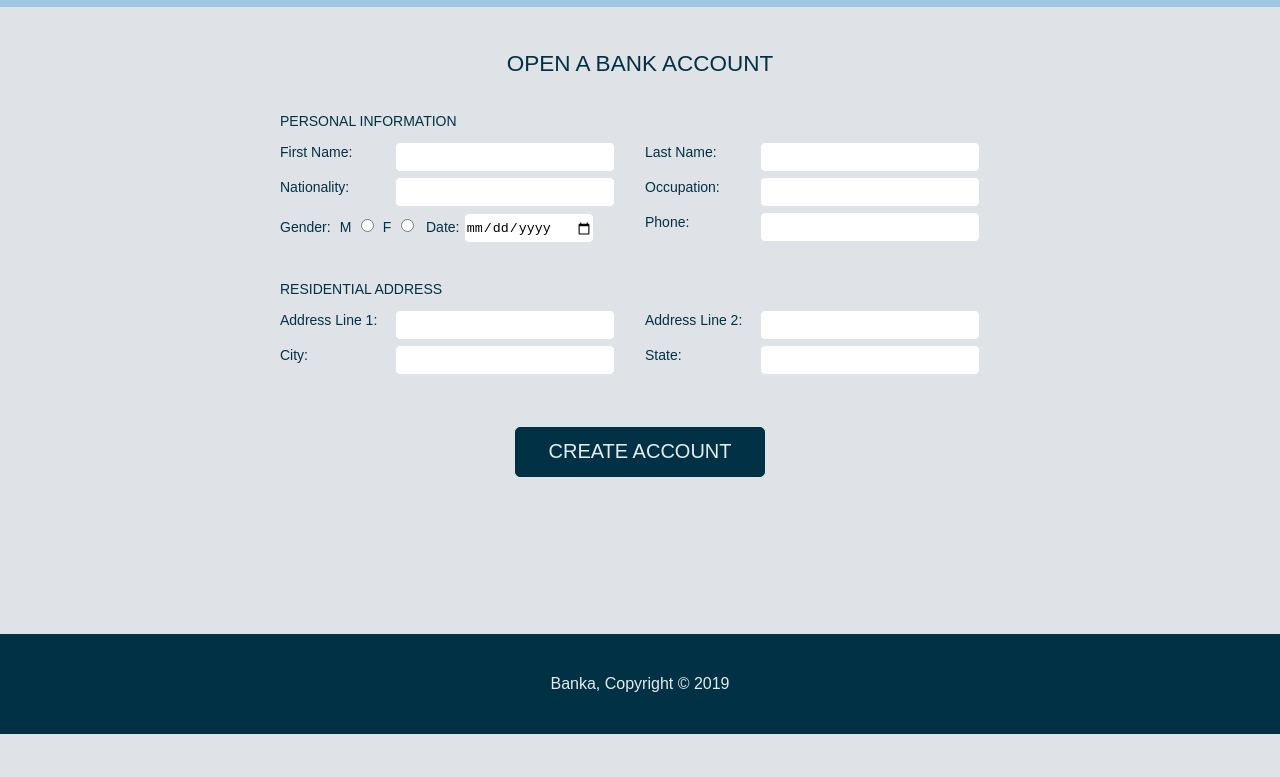
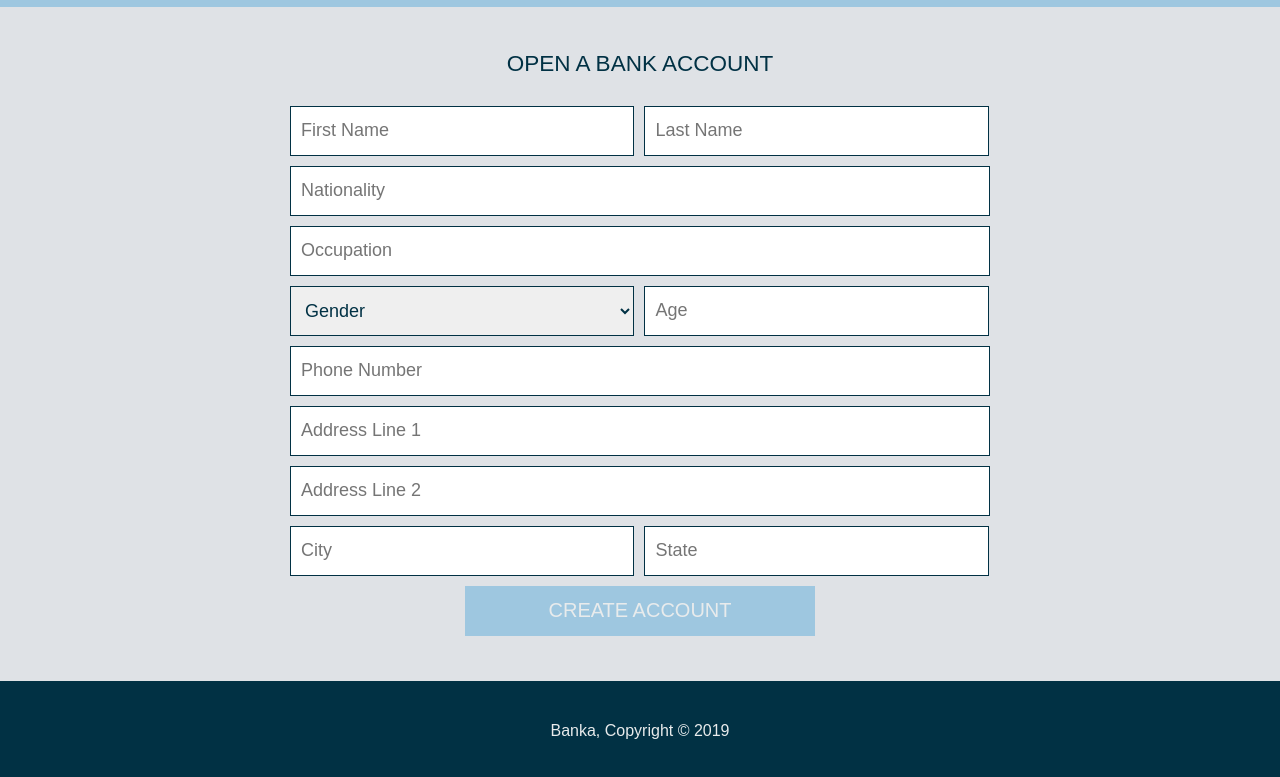
Before and after one commit to Ukhu/Banka, a plain HTML site: page UI/create_account.html in a window 1280 px wide. Shown: the part 93-870 px from the top of the page. Before the commit the page ends 827 px from the top, so only its background shows below. Drawn offline with Linux system fonts and the light colour scheme.

Commit message:
Make minor UI changes
Apply some minor changes to UI of sign-up, sign-in and create-account
pages.

```diff
--- a/UI/assets/css/style.css
+++ b/UI/assets/css/style.css
@@ -7,6 +7,11 @@ body {
   background-color: #dfe2e6;
 }
 
+.container {
+  width: 80%;
+  margin: 0 auto;
+}
+
 /* HEADER */
 
 header {
@@ -14,21 +19,16 @@ header {
   height: 100px;
 }
 
-.container {
-  width: 80%;
-  margin: 0 auto;
-}
-
-header .header-title {
+.header-title {
   float: left;
   line-height: 100px;
 }
 
-header .header-title a {
+.header-title a {
   text-decoration: none;
 }
 
-header .header-title h1 {
+.header-title h1 {
   margin-bottom: 0;
   line-height: 150%;
   text-decoration: none;
@@ -38,7 +38,7 @@ header .header-title h1 {
   margin-top: 15px;
 }
 
-header .header-links {
+.header-links {
   float: right;
   line-height: 100px;
 }
@@ -51,13 +51,13 @@ header .header-links {
   padding-left: 10px;
 }
 
-header .header-links a {
+.header-links a {
   text-decoration: none;
   color: #e8ebec;
   font-size: 16px;
 }
 
-header .header-links .pre-login-link:hover {
+.pre-login-link:hover {
   font-weight: bold;
   color: #013144;
 }
@@ -68,22 +68,22 @@ main {
   overflow: auto;
 }
 
-main .section {
-  /* min-height: 467px; */
+main .signup-login {
+  height: calc(100vh - 220px);
 }
 
-main .section .form-input {
-  width: 450px;
+main .signup-login .form-input {
+  max-width: 450px;
   height: fit-content;
   overflow: hidden;
   margin: auto;
   padding-top: 50px;
-  padding-right: 200px;
+  /* padding-right: 200px; */
 }
 
-main .section .form-input h2 {
-  width: 250px;
-  float: right;
+main .signup-login .form-input h2 {
+  width: 100%;
+  /* float: right; */
   text-align: center;
   margin-top: 0;
   margin-bottom: 10px;
@@ -92,41 +92,46 @@ main .section .form-input h2 {
   color: #013144;
 }
 
-main .section .form-input div {
-  float: right;
+main .signup-login .form-input div {
+  /* float: right; */
   width: 100%;
   text-align: right;
+  /* margin-bottom: 10px; */
+}
+
+main .signup-login .form-input div input {
+  width: 100%;
+  height: 50px;
+  border: 1px solid #013144;
+  font-size: 18px;
+  /* border-radius: 5px; */
+  padding-left: 10px;
+  color: #013144;
   margin-bottom: 10px;
 }
 
-main .section .form-input div input {
-  width: 250px;
-  height: 30px;
-  border: 1px solid #dfe2e6;
-  border-radius: 5px;
-  padding-left: 5px;
-}
-
-main .section .form-input div label {
+main .signup-login .form-input div label {
   color: #013144;
   text-transform: uppercase;
   font-weight: 100;
   font-size: 14px;
 }
 
-main .section button {
-  float: right;
+main .signup-login button {
+  /* float: right; */
+  margin: 0 auto;
+  display: block;
 }
 
-main .section .form-button {
-  min-width: 250px;
+.form-button {
+  width: 100%;
   height: 50px;
   font-size: 20px;
   color: #e8ebec;
   text-transform: uppercase;
-  background-color: #013144;
-  border: 1px solid #013144;
-  border-radius: 5px;
+  background-color: #9ec7e0;
+  border: 1px solid #9ec7e0;
+  /* border-radius: 5px; */
 }
 
 /* FOOTER */
@@ -135,8 +140,8 @@ footer {
   background-color: #013144;
   height: 100px;
   text-align: center;
-  /* margin-top: 244px; */
-  margin-top: calc(100vh - 643px);
+  margin-top: 20px;
+  /* margin-top: calc(100vh - 643px); */
 }
 
 footer p {
@@ -148,6 +153,10 @@ footer p {
 
 /* CREATE ACCOUNT */
 
+.section {
+  /* height: calc(100vh - 200px); */
+}
+
 .section .form-title {
   text-align: center;
   margin-top: 0;
@@ -155,7 +164,6 @@ footer p {
   text-transform: uppercase;
   font-weight: 500;
   color: #013144;
-  padding-top: 40px;
 }
 
 .create-acc-container {
@@ -164,15 +172,23 @@ footer p {
 }
 
 .create-acc-form {
+  height: fit-content;
   /* height: calc(100% - 83px); */
-  padding-top: 10px;
-  margin-bottom: 0;
+  padding-top: 40px;
+  max-width: 700px;
+  margin: 0 auto;
+}
+
+.create-acc-form form {
+  margin-bottom: 25px;
+  margin-top: 25px;
 }
 
 .create-acc-form button.form-button {
   float: none;
   margin: 0 auto;
   display: block;
+  width: 50%;
 }
 
 /* .form-section {
@@ -181,11 +197,11 @@ footer p {
   padding: 0 0 0 10px;
 } */
 
-.form-section {
+/* .form-section {
   margin-top: 20px;
   height: 148px;
   padding: 0 0 0 10px;
-}
+} */
 
 .form-section-title {
   margin: 0 0 10px 0;
@@ -197,9 +213,10 @@ footer p {
 }
 
 div.form-field {
-  width: 50%;
-  float: left;
-  padding-bottom: 5px;
+  /* width: 50%; */
+  height: 30px;
+  /* float: left; */
+  padding-bottom: 15px;
 }
 
 div.form-field .left {
@@ -207,39 +224,76 @@ div.form-field .left {
 }
 
 div.form-field #form-gender {
-  width: 40%;
+  /* width: 40%; */
 }
 
 div.form-field #form-gender span {
-  padding-left: 5px;
+  /* padding-left: 5px; */
 }
 
 div.form-field #form-date {
-  width: 60%;
+  /* width: 60%; */
+  margin-left: 15px;
 }
 
-div.form-field input[type="text"],
+/* div.form-field input[type="text"],
 div.form-field input[type="number"],
-div.form-field input[type="tel"] {
-  float: right;
-  margin-right: 30px;
+div.form-field input[type="tel"] { */
+/* float: right; */
+/* margin-right: 30px;
+  margin-left: 5px;
   width: 220px;
   height: 30px;
   border: 1px solid #dfe2e6;
   border-radius: 5px;
+} */
+
+input[type="text"],
+input[type="number"],
+input[type="tel"],
+select {
+  width: 100%;
+  height: 50px;
+  color: #013144;
+  border: 1px solid #013144;
+  font-size: 18px;
+  /* border-radius: 5px; */
+  padding-left: 10px;
+  margin-bottom: 10px;
+}
+
+div .display-half-div {
+  width: 49.2%;
+  float: left;
+  height: 50px;
+  /* border: 1px solid #dfe2e6; */
+  /* font-size: 18px; */
+  /* border-radius: 5px; */
+  /* padding-left: 10px; */
+  margin-bottom: 10px;
+}
+
+div div .left-side {
+  padding-right: 5px;
+}
+
+div div .right-side {
+  padding-left: 5px;
 }
 
 div.form-field input[type="date"] {
   width: 130px;
   height: 30px;
-  border: 1px solid #dfe2e6;
-  border-radius: 5px;
+  border: 1px solid #013144;
+  /* border-radius: 5px; */
+  margin-left: 5px;
 }
 
 div.form-field label,
 div.form-field #form-gender span {
   color: #013144;
   font-weight: 100;
+  line-height: 30px;
   font-size: 14px;
 }
 
@@ -248,12 +302,12 @@ div.form-field .left label {
 }
 
 div.form-field .left input[type="radio"] {
-  margin: 0 0 0 5px;
+  margin: 0;
 }
 
 /* MEDIA QUERIES */
 
-@media (max-width: 738px) {
+@media (max-width: 796px) {
   header {
     text-align: center;
   }
@@ -282,12 +336,11 @@ div.form-field .left input[type="radio"] {
     padding: 0 10px 0 0;
   }
 
-  main .section .form-input {
-    width: 250px;
+  main .signup-login .form-input {
+    max-width: 450px;
     /* height: 100%; */
     margin: auto;
-    padding-top: 20px;
-    padding-right: 0;
+    padding: 50px 10px 0 10px;
   }
 
   .container {
@@ -295,20 +348,41 @@ div.form-field .left input[type="radio"] {
     margin: 0;
   }
 
-  main .section .form-input div label {
+  main .signup-login .form-input div label {
     color: #013144;
     display: block;
     text-align: left;
   }
 
-  main .section {
+  main .signup-login {
     overflow: hidden;
   }
 
   /* CREATE ACCOUNT MEDIA QUERIES */
 
-  .section .form-title {
-    padding-top: 40px;
+  .create-acc-form {
+    height: fit-content;
+    /* height: calc(100% - 83px); */
+    padding: 40px 10px 0 10px;
+    max-width: 350px;
+    margin: 0 auto;
+  }
+
+  div .display-half-div {
+    width: 100%;
+    float: none;
+  }
+
+  div div .left-side {
+    padding-right: 0;
+  }
+
+  div div .right-side {
+    padding-left: 0;
+  }
+
+  .create-acc-form button.form-button {
+    width: 100%;
   }
 
   .form-section {
@@ -334,7 +408,7 @@ div.form-field .left input[type="radio"] {
 
   /* FOOTER */
 
-  footer {
+  /* footer {
     margin-top: calc(100vh - 435px);
-  }
+  } */
 }
--- a/UI/create_account.html
+++ b/UI/create_account.html
@@ -20,48 +20,123 @@
       </div>
     </header>
     <main>
-      <section class="create-acc-container section">
+      <section class="container section">
+        <div class="create-acc-form">
+          <h2 class="form-title">Open a bank account</h2>
+          <form>
+            <!-- <div class="form-section"> -->
+
+            <!-- <div class="form-field">
+              <label for="firstname">First Name:</label> -->
             <div>
-          <h2 class="form-title">Open a bank account</h2>
+              <div class="display-half-div left-side">
+                <input
+                  placeholder="First Name"
+                  type="text"
+                  pattern="[a-zA-Z]{2,15}"
+                />
               </div>
 
-        <form class="create-acc-form">
-          <div class="form-section">
-            <h3 class="form-section-title">Personal Information</h3>
-            <div class="form-field">
-              <label for="firstname">First Name:</label>
-              <input id="firstname" type="text" pattern="[a-zA-Z]{2,15}" />
-            </div>
-            <div class="form-field">
-              <label for="lastname">Last Name:</label>
-              <input id="lastname" type="text" pattern="[a-zA-Z]{2,15}" />
-            </div>
-            <div class="form-field">
-              <label for="nationality">Nationality:</label>
-              <input id="nationality" type="text" pattern="[a-zA-Z]{2,10}" />
-            </div>
-            <div class="form-field">
-              <label for="occupation">Occupation:</label>
-              <input id="occupation" type="text" pattern="[a-zA-Z ]{4,20}" />
-            </div>
-            <div class="form-field">
-              <div id="form-gender" class="left">
-                <label for="gender">Gender:</label>
-                <span>M</span> <input type="radio" name="gender" id="gender" />
-                <span>F</span> <input type="radio" name="gender" id="gender" />
-              </div>
-              <div id="form-date" class="left">
-                <label for="date">Date:</label>
-                <input type="date" id="date" />
+              <div class="display-half-div right-side">
+                <input
+                  placeholder="Last Name"
+                  type="text"
+                  pattern="[a-zA-Z]{2,15}"
+                />
               </div>
             </div>
+
+            <!-- </div>
             <div class="form-field">
-              <label for="phone">Phone:</label>
-              <input id="phone" type="tel" pattern="[0-9]{11}" />
+              <label for="lastname">Last Name:</label> -->
+
+            <!-- </div>
+            <div class="form-field">
+              <label for="nationality">Nationality:</label> -->
+            <input
+              placeholder="Nationality"
+              type="text"
+              pattern="[a-zA-Z]{2,10}"
+            />
+            <!-- </div>
+            <div class="form-field">
+              <label for="occupation">Occupation:</label> -->
+            <input
+              placeholder="Occupation"
+              type="text"
+              pattern="[a-zA-Z ]{4,20}"
+            />
+            <!-- </div>
+            <div class="form-field"> -->
+            <div>
+              <div class="display-half-div left-side">
+                <select name="gender">
+                  <option disabled selected>Gender</option>
+                  <option value="male">Male</option>
+                  <option value="female">Female</option>
+                </select>
+              </div>
+              <div class="display-half-div right-side">
+                <input type="number" placeholder="Age" />
               </div>
             </div>
-          <div class="form-section">
+            <!-- <div id="form-date" class="left"> -->
+
+            <!-- </div> -->
+            <!-- </div>
+            <div class="form-field">
+              <label for="phone">Phone:</label> -->
+            <input placeholder="Phone Number" type="tel" pattern="[0-9]{11}" />
+            <!-- </div>
             <h3 class="form-section-title">Residential Address</h3>
+            <div class="form-field">
+              <label for="firstname">Address Line 1:</label> -->
+            <input
+              placeholder="Address Line 1"
+              type="text"
+              pattern="[a-zA-Z0-9 ,]{4,30}"
+            />
+            <!-- </div>
+            <div class="form-field">
+              <label for="lastname">Address Line 2:</label> -->
+            <input
+              placeholder="Address Line 2"
+              type="text"
+              pattern="[a-zA-Z0-9 ,]{4,30}"
+            />
+            <!-- </div>
+            <div class="form-field">
+              <label for="nationality">City:</label> -->
+            <div>
+              <div class="display-half-div left-side">
+                <input
+                  type="text"
+                  placeholder="City"
+                  pattern="[a-zA-Z0-9 ]{3,15}"
+                />
+              </div>
+              <div class="display-half-div right-side">
+                <input
+                  placeholder="State"
+                  type="text"
+                  pattern="[a-zA-Z0-9 ]{3,15}"
+                />
+              </div>
+            </div>
+
+            <!-- </div>
+            <div class="form-field">
+              <label for="occupation">State:</label> -->
+
+            <button class="form-button" type="submit">Create Account</button>
+            <!-- </div> -->
+          </form>
+        </div>
+
+        <!-- </div> -->
+        <!-- <div class="form-section"> -->
+        <!-- <h3 class="form-section-title">Residential Address</h3> -->
+        <!--
             <div class="form-field">
             <label for="firstname">Address Line 1:</label>
             <input id="firstname" type="text" pattern="[a-zA-Z0-9 ,]{4,30}" />
@@ -72,19 +147,15 @@
           </div>
           <div class="form-field">
             <label for="nationality">City:</label>
-              <input
-                id="nationality"
-                type="text"
-                pattern="[a-zA-Z0-9 ]{3,15}"
-              />
+            <input id="nationality" type="text" pattern="[a-zA-Z0-9 ]{3,15}" />
           </div>
           <div class="form-field">
             <label for="occupation">State:</label>
             <input id="occupation" type="text" pattern="[a-zA-Z0-9 ]{3,15}" />
           </div>
-          </div>
-          <button class="form-button" type="submit">Create Account</button>
-        </form>
+        -->
+        <!-- </div> -->
+        <!-- </form> -->
       </section>
     </main>
     <footer>
```
Also changed, not shown: UI/sign_in.html (+3 -5 lines), UI/signup.html (+6 -14 lines), UI/dashboard.html (added). Lines whose indentation alone changed are shown as unchanged.
